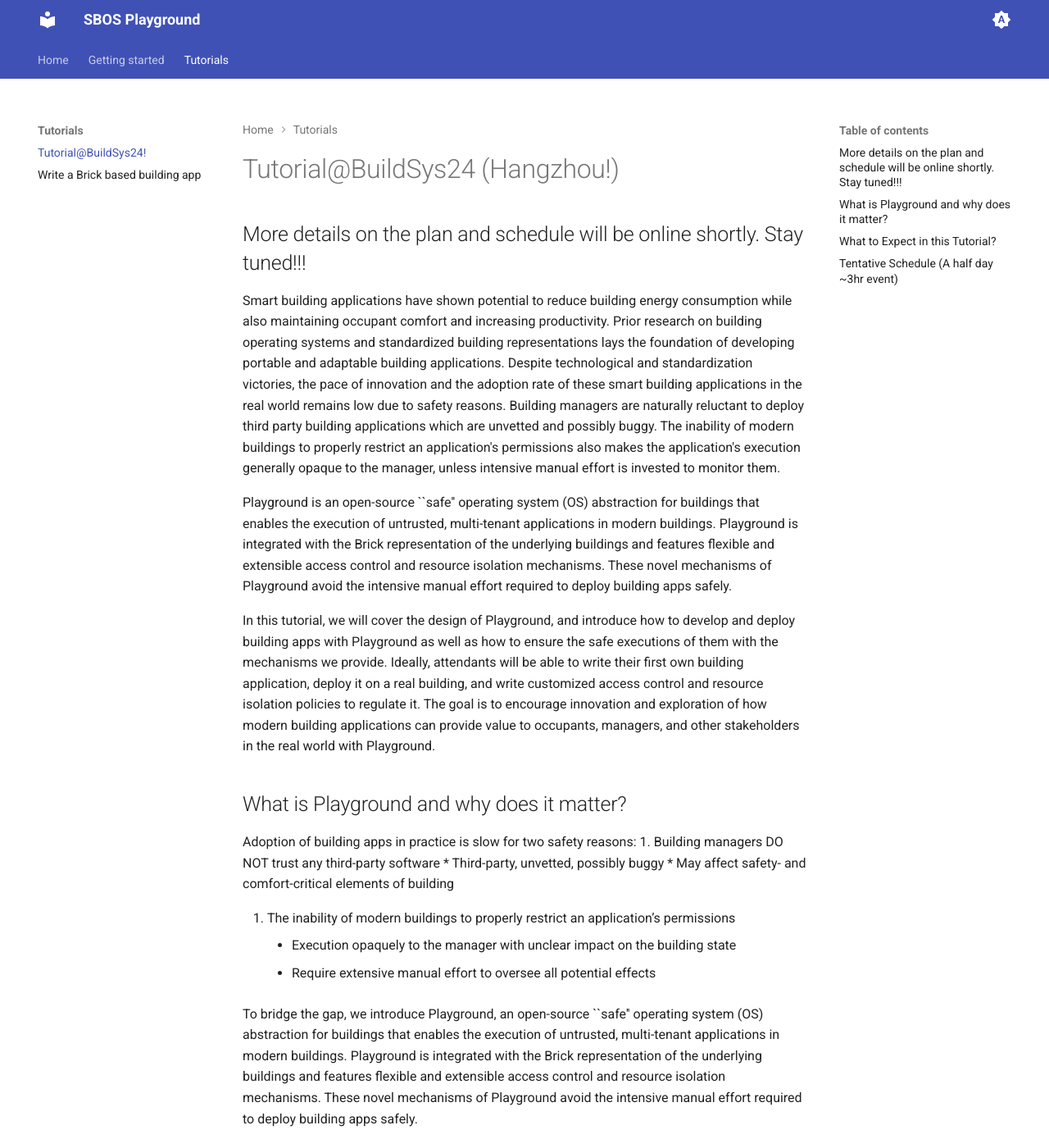
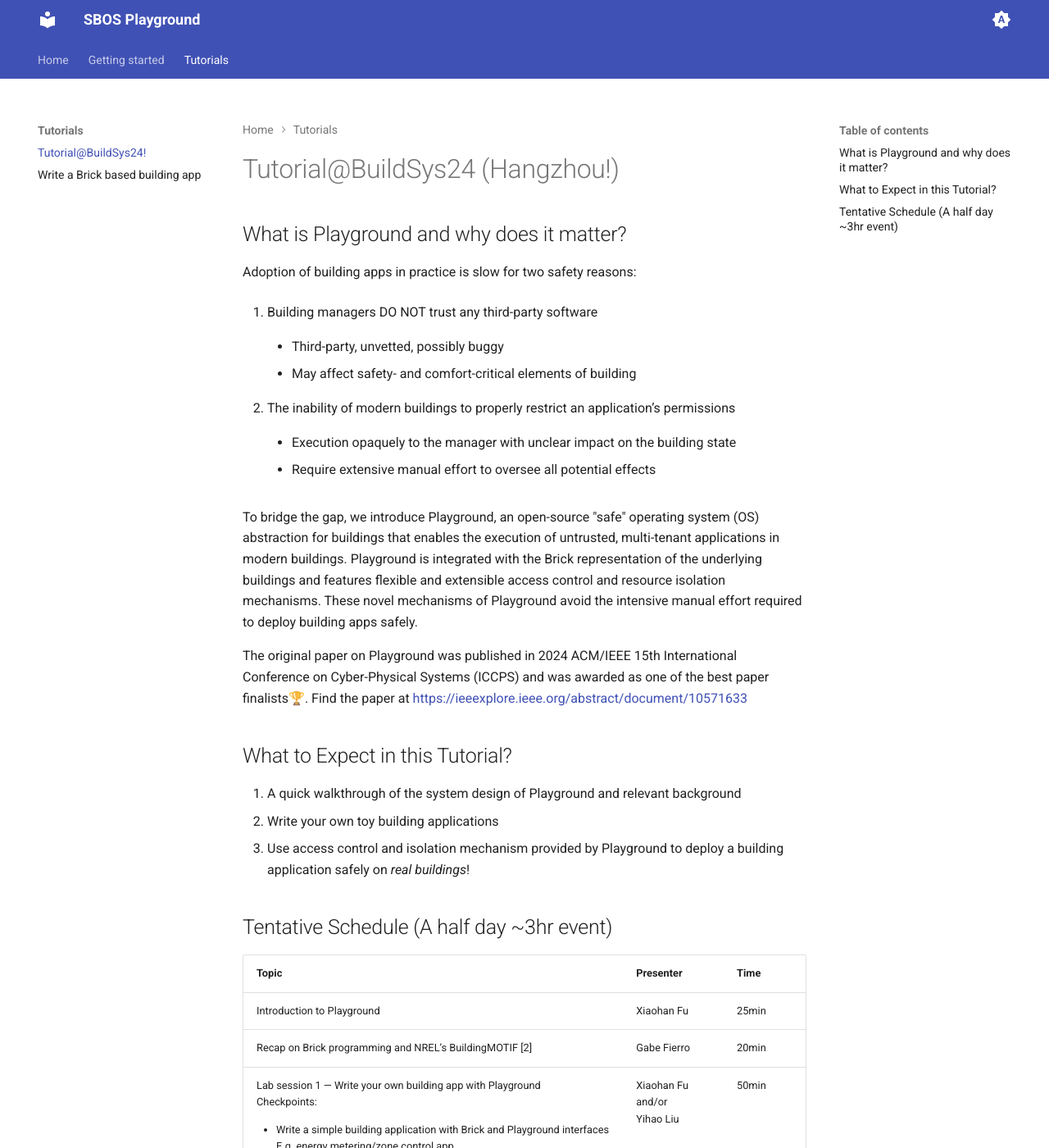
Before and after one commit to BrickSchema/playground, an MkDocs documentation site: the page built from docs/tutorial/buildsys2024.md, in a window 1280 px wide and 1400 px high. Shown: the whole window at 82% size. Built offline with MkDocs 1.6.1 and Material for MkDocs 9.7.7, drawn with Linux system fonts in a browser that asks for light colours; some of the changed text lies outside the part shown.

Commit message:
update tutorial page

```diff
--- a/docs/tutorial/buildsys2024.md
+++ b/docs/tutorial/buildsys2024.md
@@ -1,29 +1,28 @@
 # Tutorial@BuildSys24 (Hangzhou!)
-
-## More details on the plan and schedule will be online shortly. Stay tuned!!!
-
-Smart building applications have shown potential to reduce building energy consumption while also maintaining occupant comfort and increasing productivity. Prior research on building operating systems and standardized building representations lays the foundation of developing portable and adaptable building applications. Despite technological and standardization victories, the pace of innovation and the adoption rate of these smart building applications in the real world remains low due to safety reasons. Building managers are naturally reluctant to deploy third party building applications which are unvetted and possibly buggy. The inability of modern buildings to properly restrict an application's permissions also makes the application's execution generally opaque to the manager, unless intensive manual effort is invested to monitor them.
-
-Playground is an open-source ``safe'' operating system (OS) abstraction for buildings that enables the execution of untrusted, multi-tenant applications in modern buildings. Playground is integrated with the Brick representation of the underlying buildings and features flexible and extensible access control and resource isolation mechanisms. These novel mechanisms of Playground avoid the intensive manual effort required to deploy building apps safely.
-
-In this tutorial, we will cover the design of Playground, and introduce how to develop and deploy building apps with Playground as well as how to ensure the safe executions of them with the mechanisms we provide. Ideally, attendants will be able to write their first own building application, deploy it on a real building, and write customized access control and resource isolation policies to regulate it. The goal is to encourage innovation and exploration of how modern building applications can provide value to occupants, managers, and other stakeholders in the real world with Playground.
 
 ## What is Playground and why does it matter?
 Adoption of building apps in practice is slow for two safety reasons:
+
 1. Building managers DO NOT trust any third-party software
+
     * Third-party, unvetted, possibly buggy
+
     * May affect safety- and comfort-critical elements of building
 
 2. The inability of modern buildings to properly restrict an application’s permissions
+
     * Execution opaquely to the manager with unclear impact on the building state
+
     * Require extensive manual effort to oversee all potential effects
 
-To bridge the gap, we introduce Playground, an open-source ``safe'' operating system (OS) abstraction for buildings that enables the execution of untrusted, multi-tenant applications in modern buildings. Playground is integrated with the Brick representation of the underlying buildings and features flexible and extensible access control and resource isolation mechanisms. These novel mechanisms of Playground avoid the intensive manual effort required to deploy building apps safely.
+To bridge the gap, we introduce Playground, an open-source "safe" operating system (OS) abstraction for buildings that enables the execution of untrusted, multi-tenant applications in modern buildings. Playground is integrated with the Brick representation of the underlying buildings and features flexible and extensible access control and resource isolation mechanisms. These novel mechanisms of Playground avoid the intensive manual effort required to deploy building apps safely.
+
+The original paper on Playground was published in 2024 ACM/IEEE 15th International Conference on Cyber-Physical Systems (ICCPS) and was awarded as one of the best paper finalists🏆. Find the paper at <https://ieeexplore.ieee.org/abstract/document/10571633>
 
 ## What to Expect in this Tutorial?
 1. A quick walkthrough of the system design of Playground and relevant background
-2. Write your own toy building applications and deploy on real buildings
-3. Regulate your building application with fully customizable access control and isolation mechanism provided by Playground on real buildings
+2. Write your own toy building applications
+3. Use access control and isolation mechanism provided by Playground to deploy a building application safely on *real buildings*!
 
 
 ## Tentative Schedule (A half day ~3hr event)
```
Also changed, not shown: README.md (+1 -3 lines).
